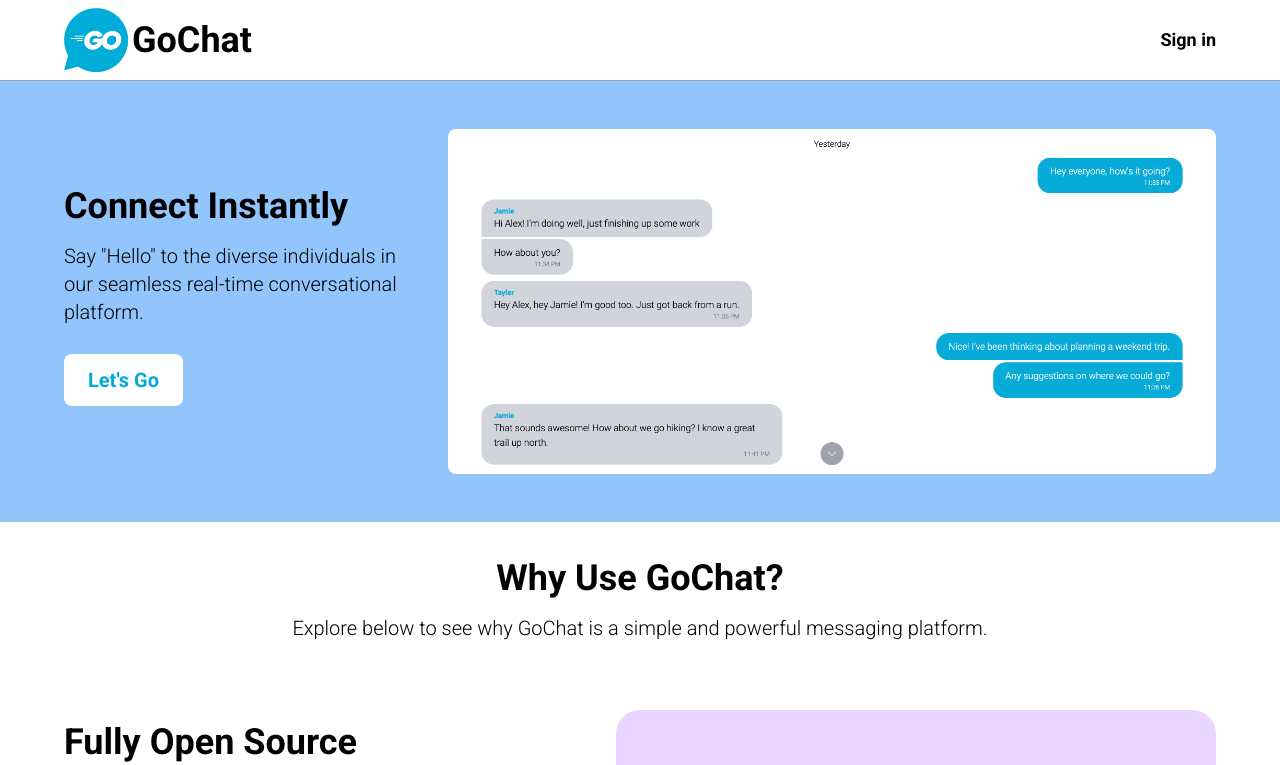
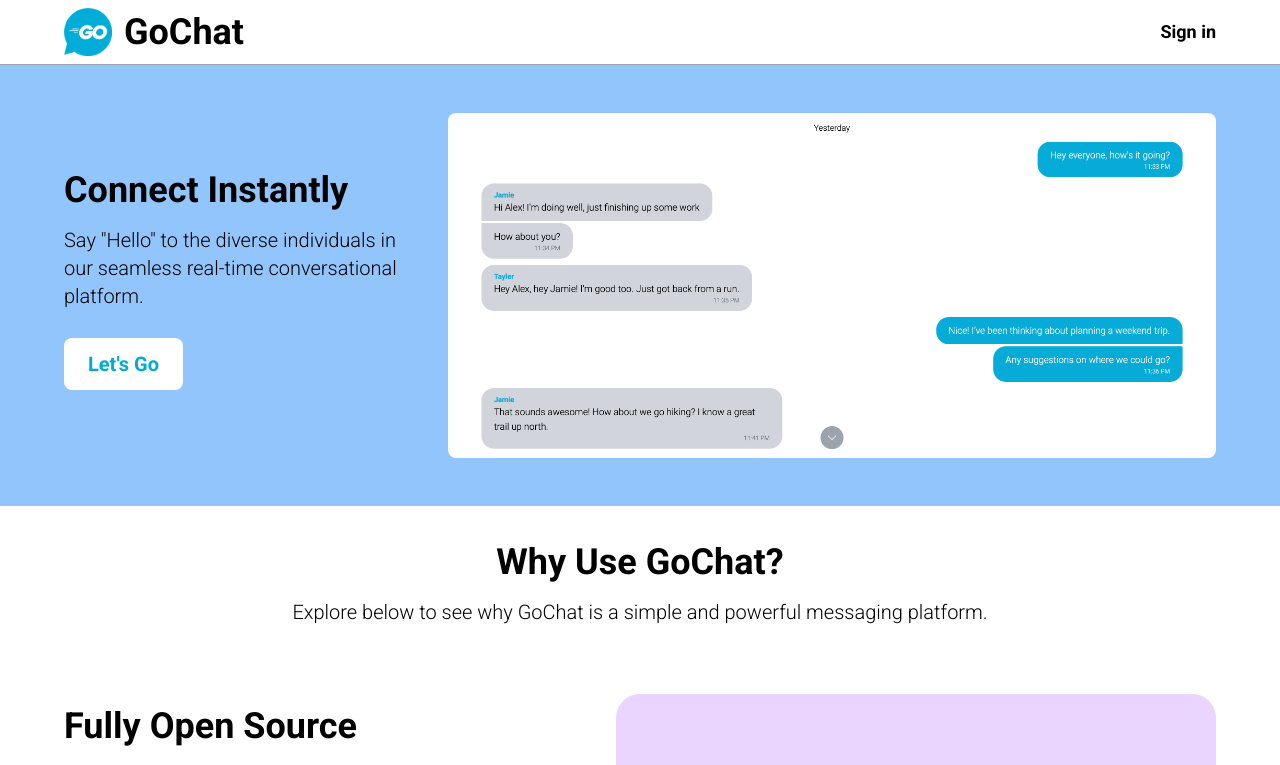
Before and after one commit to SeoulSKY/GoChat, a React (Vite) app in the folder web-server/: page / in a window 1280 px wide. Shown: the top 765 px of the page. Built offline with nearby package versions, Linux system fonts and the light colour scheme.

Commit message:
Resize logo on nav

```diff
--- a/web-server/src/components/NavBar.tsx
+++ b/web-server/src/components/NavBar.tsx
@@ -18,7 +18,7 @@
     >
       <div className={"flex justify-start items-center"}>
         <Link to={"/"} className={"flex flex-row items-center py-2 pr-5"}>
-          <img src={logo} alt={APP_NAME} className={"h-16 aspect-auto pr-1"}/>
+          <img src={logo} alt={APP_NAME} className={"h-12 aspect-auto pr-3"}/>
           <p className={"font-bold text-4xl hover:text-primary"}>{APP_NAME}</p>
         </Link>
         {user && <Link to={"/chat"} className={styles.navElement}>Chat Room</Link>}
```
